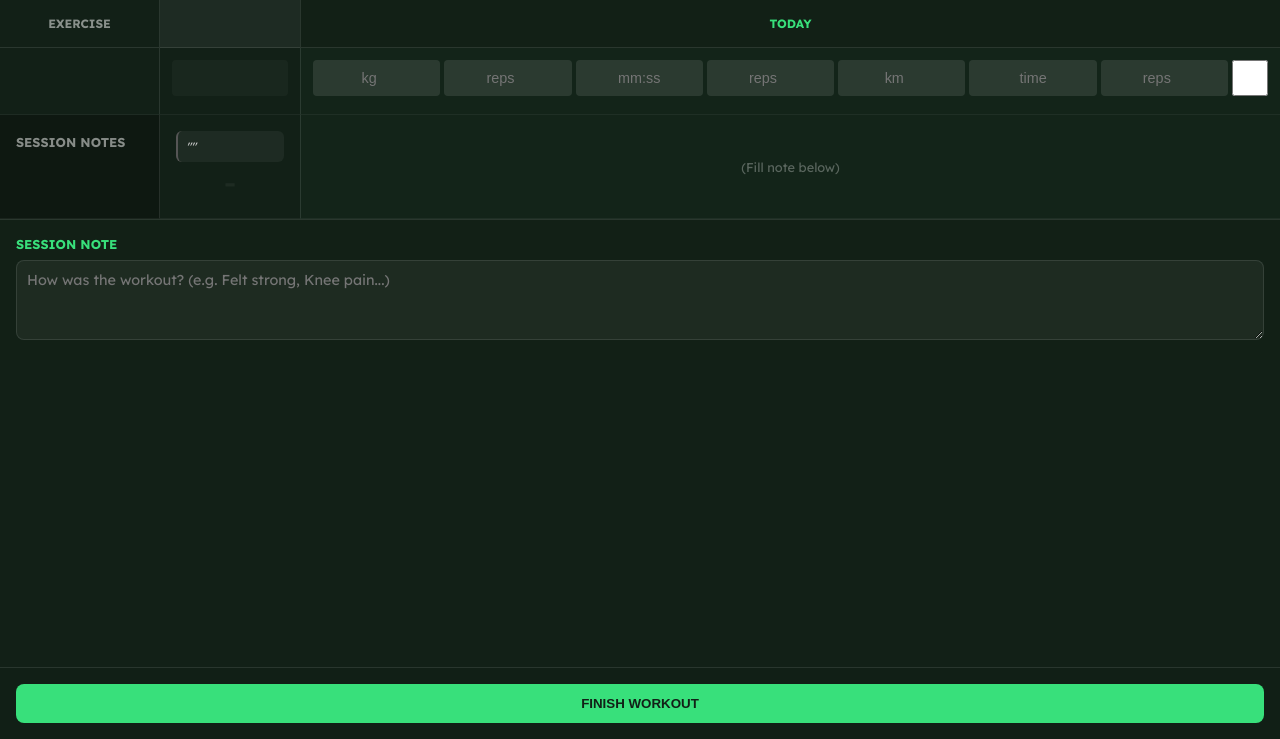
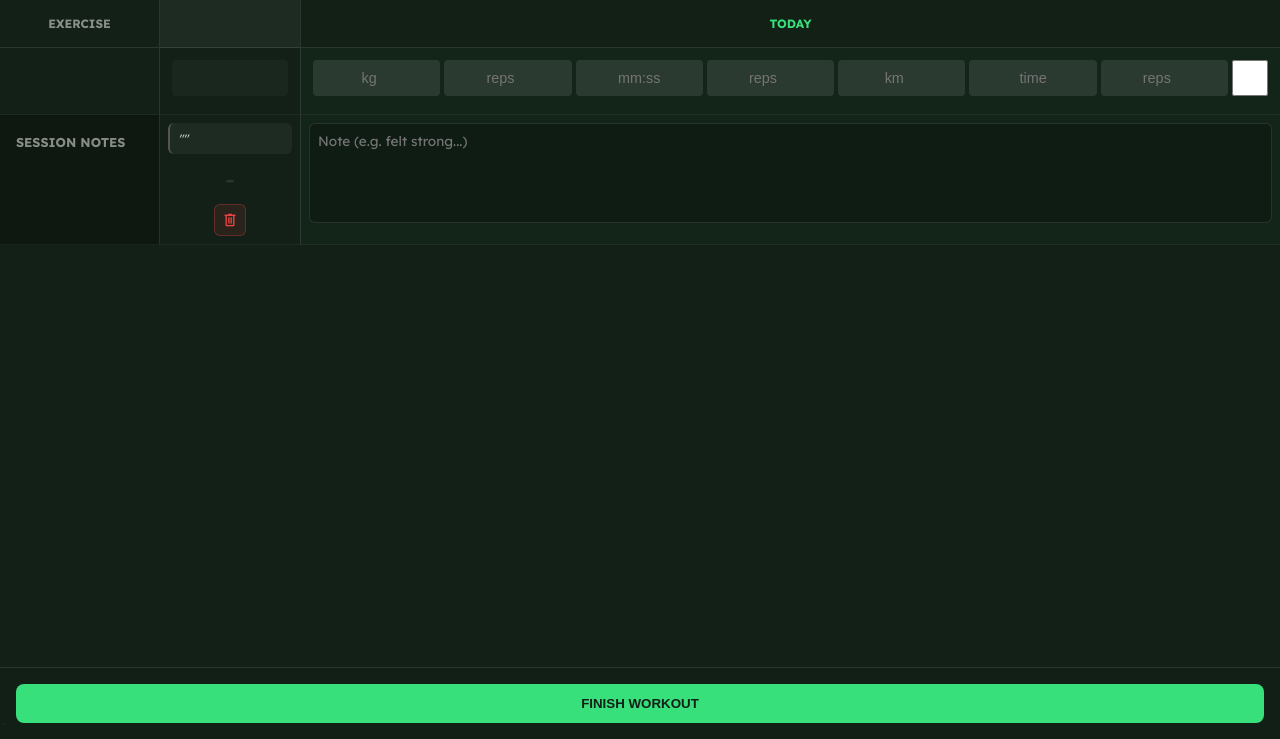
Before and after one commit to GaskaPiotr/WdPAI_2025, a PHP site: page /public/views/workout_session.html in a window 1280 px wide. Shown: the part 61-800 px from the top of the page. Run offline with PHP 8.4, Linux system fonts and the light colour scheme.

Commit message:
Add user is able to remove session

```diff
--- a/Routing.php
+++ b/Routing.php
@@ -71,6 +71,10 @@ class Routing {
             'controller' => 'PlanController',
             'action' => 'saveWorkout'
         ],
+        'delete-session' => [
+            'controller' => 'PlanController',
+            'action' => 'deleteSession'
+        ],
     ];
 
     public static function route($path) {
@@ -80,6 +84,7 @@ class Routing {
             return;
         }
         switch ($path) {
+            case 'delete-session':
             case 'save-workout':
             case 'start-workout':
             case 'plan':
--- a/public/views/workout_session.html
+++ b/public/views/workout_session.html
@@ -11,168 +11,7 @@
     <link rel="stylesheet" href="/public/styles/base.css">
     <link rel="stylesheet" href="/public/styles/workout_session.css">
 </head>
-<!--
-<body>
 
-    <header class="session-header">
-        <div>
-            <span class="subtitle">Session Active</span>
-            <h1>
-                <?= htmlspecialchars($plan['name']); ?>
-            </h1>
-        </div>
-        <a href="/dashboard" style="color: white; opacity: 0.5;"><span
-                class="material-symbols-outlined">close</span></a>
-    </header>
-
-    <form id="workout-form" method="POST" action="save-workout" class="table-wrapper">
-        <input type="hidden" name="plan_id" value="<?= $plan['id']; ?>">
-
-        <table>
-            <tbody>
-                <?php foreach ($exercises as $exercise): ?>
-                <tr>
-                    <td class="col-today">
-                        <?php for($i = 1; $i <= $exercise['sets_count']; $i++): ?>
-                        <div class="set-row">
-                            <div class="active-input-group">
-
-                                <?php
-                                            // WAŻNE: Używamy relation_id, bo to jest 'plan_exercise_id' w bazie logów!
-                                            // Wynik: results[155][1][weight]
-                                            $baseName = "results[{$exercise['relation_id']}][{$i}]";
-                                        ?>
-
-                                <?php if ($exercise['type'] === 'weight_reps'): ?>
-                                <input type="number" step="0.5" name="<?= $baseName ?>[weight]" class="workout-input"
-                                    placeholder="kg">
-                                <input type="number" name="<?= $baseName ?>[reps]" class="workout-input"
-                                    placeholder="reps">
-
-                                <?php elseif ($exercise['type'] === 'time_only'): ?>
-                                <input type="text" name="<?= $baseName ?>[time]" class="workout-input"
-                                    placeholder="mm:ss">
-
-                                <?php elseif ($exercise['type'] === 'reps_only'): ?>
-                                <input type="number" name="<?= $baseName ?>[reps]" class="workout-input"
-                                    placeholder="reps">
-
-                                <?php elseif ($exercise['type'] === 'distance_time' || $exercise['type'] === 'time_distance'): ?>
-                                <input type="number" step="0.1" name="<?= $baseName ?>[dist]" class="workout-input"
-                                    placeholder="km">
-                                <input type="text" name="<?= $baseName ?>[time]" class="workout-input"
-                                    placeholder="mm:ss">
-                                <?php endif; ?>
-
-                            </div>
-                            <input type="checkbox" class="check-box">
-                        </div>
-                        <?php endfor; ?>
-                    </td>
-
-                </tr>
-                <?php endforeach; ?>
-            </tbody>
-        </table>
-
-        <div style="padding: 1rem; background: rgba(18,32,23,0.95); border-top: 1px solid rgba(255,255,255,0.1);">
-            <label
-                style="display: block; color: var(--primary-color); font-size: 0.8rem; font-weight: 700; margin-bottom: 0.5rem; text-transform: uppercase;">
-                Session Note
-            </label>
-            <textarea name="user_note" placeholder="How was the workout? (e.g. Felt strong, Knee pain...)"
-                style="width: 100%; background: rgba(255,255,255,0.05); border: 1px solid rgba(255,255,255,0.1); color: white; padding: 10px; border-radius: 8px; font-family: inherit; font-size: 0.9rem; min-height: 80px; resize: vertical;"></textarea>
-        </div>
-
-    </form>
-    <!--
-    <form id="workout-form" method="POST" action="save-workout" class="table-wrapper">
-        <input type="hidden" name="plan_id" value="<?= $plan['id']; ?>">
-
-        <table>
-            <thead>
-                <tr>
-                    <th class="col-exercise">Exercise</th>
-
-                    <?php foreach($historyDates as $date): ?>
-                        <th><?= date('M d', strtotime($date)); ?></th>
-                    <?php endforeach; ?>
-
-                    <th class="col-today">TODAY</th>
-                </tr>
-            </thead>
-            <tbody>
-
-                <?php foreach ($exercises as $exercise): ?>
-                    <tr>
-
-                        <td class="col-exercise">
-                            <div style="color: #38e07b; font-weight: 700; margin-bottom: 4px;">
-                                <?= htmlspecialchars($exercise['name']); ?>
-                            </div>
-                            <div style="font-size: 0.7rem; color: #888; text-transform: uppercase;">
-                                <?= $exercise['type']; ?>
-                            </div>
-                            <?php if($exercise['note']): ?>
-                                <div style="font-size: 0.75rem; color: #aaa; margin-top: 4px;">
-                                    <?= htmlspecialchars($exercise['note']); ?>
-                                </div>
-                            <?php endif; ?>
-                        </td>
-
-                        <?php foreach($historyDates as $date): ?>
-                            <td>
-                                <?php for($i = 0; $i < $exercise['sets_count']; $i++): ?>
-                                    <div class="set-row">
-                                        <div class="history-value">
-                                            <?= $historyData[$exercise['relation_id']][$date][$i] ?? '-'; ?>
-                                        </div>
-                                    </div>
-                                <?php endfor; ?>
-                            </td>
-                        <?php endforeach; ?>
-
-                        <td class="col-today">
-                            <?php for($i = 0; $i < $exercise['sets_count']; $i++): ?>
-                                <div class="set-row">
-
-                                    <div class="active-input-group">
-                                        <?php if ($exercise['type'] === 'weight_reps'): ?>
-                                            <input type="number" step="0.5" class="workout-input" placeholder="kg">
-                                            <input type="number" class="workout-input" placeholder="reps">
-
-                                        <?php elseif ($exercise['type'] === 'time_only'): ?>
-                                            <input type="text" class="workout-input" placeholder="mm:ss">
-
-                                        <?php elseif ($exercise['type'] === 'distance_time' || $exercise['type'] === 'time_distance'): ?>
-                                            <input type="number" step="0.1" class="workout-input" placeholder="km">
-                                            <input type="text" class="workout-input" placeholder="time">
-
-                                        <?php else: ?>
-                                            <input type="number" class="workout-input" placeholder="reps">
-                                        <?php endif; ?>
-                                    </div>
-
-                                    <input type="checkbox" class="check-box">
-                                </div>
-                            <?php endfor; ?>
-                        </td>
-
-                    </tr>
-                <?php endforeach; ?>
-
-            </tbody>
-        </table>
-    </form>
-
-    <div class="footer">
-        <button onclick="document.getElementById('workout-form').submit();" class="btn-primary">
-            FINISH WORKOUT
-        </button>
-    </div>
-
-</body>
--->
 
 <body>
 
@@ -196,108 +35,8 @@
                     <th class="col-exercise">Exercise</th>
 
                     <?php foreach($pastSessions as $session): ?>
-                        <th>
-                            <?= date('M d', strtotime($session['date'])); ?>
-                        </th>
-                    <?php endforeach; ?>
-
-                    <th class="col-today">TODAY</th>
-                </tr>
-            </thead>
-            <tbody>
-
-                <?php foreach ($exercises as $exercise): ?>
-                    <tr>
-
-                        <td class="col-exercise">
-                            <div style="color: #38e07b; font-weight: 700; margin-bottom: 4px;">
-                                <?= htmlspecialchars($exercise['name']); ?>
-                            </div>
-                            <div style="font-size: 0.7rem; color: #888; text-transform: uppercase;">
-                                <?= $exercise['type']; ?>
-                            </div>
-                            <?php if($exercise['note']): ?>
-                                <div style="font-size: 0.75rem; color: #aaa; margin-top: 4px;">
-                                    <?= htmlspecialchars($exercise['note']); ?>
-                                </div>
-                            <?php endif; ?>
-                        </td>
-
-                        <?php foreach($pastSessions as $session): ?>
-                            <td>
-                                <?php for($i = 0; $i < $exercise['sets_count']; $i++): ?>
-                                    <div class="set-row">
-                                        <div class="history-value">
-                                            <?= $historyData[$exercise['relation_id']][$session['id']][$i] ?? '-'; ?>
-                                        </div>
-                                    </div>
-                                <?php endfor; ?>
-                            </td>
-                        <?php endforeach; ?>
-
-                        <td class="col-today">
-                            <?php for($i = 1; $i <= $exercise['sets_count']; $i++): ?>
-                                <div class="set-row">
-                                    <div class="active-input-group">
-                                        <?php $baseName = "results[{$exercise['relation_id']}][{$i}]"; ?>
-
-                                        <?php if ($exercise['type'] === 'weight_reps'): ?>
-                                            <input type="number" step="0.5" name="<?= $baseName ?>[weight]" class="workout-input" placeholder="kg">
-                                            <input type="number" name="<?= $baseName ?>[reps]" class="workout-input" placeholder="reps">
-                                        <?php elseif ($exercise['type'] === 'time_only'): ?>
-                                            <input type="text" name="<?= $baseName ?>[time]" class="workout-input" placeholder="mm:ss">
-                                        <?php elseif ($exercise['type'] === 'reps_only'): ?>
-                                            <input type="number" name="<?= $baseName ?>[reps]" class="workout-input" placeholder="reps">
-                                        <?php elseif ($exercise['type'] === 'distance_time' || $exercise['type'] === 'time_distance'): ?>
-                                            <input type="number" step="0.1" name="<?= $baseName ?>[dist]" class="workout-input" placeholder="km">
-                                            <input type="text" name="<?= $baseName ?>[time]" class="workout-input" placeholder="time">
-                                        <?php else: ?>
-                                            <input type="number" name="<?= $baseName ?>[reps]" class="workout-input" placeholder="reps">
-                                        <?php endif; ?>
-                                    </div>
-                                    <input type="checkbox" class="check-box">
-                                </div>
-                            <?php endfor; ?>
-                        </td>
-
-                    </tr>
-                <?php endforeach; ?>
-
-                <tr style="border-top: 2px solid rgba(255,255,255,0.1);">
-                    <td class="col-exercise" style="background-color: #0e1811;">
-                        <span style="color: rgba(255,255,255,0.5); font-weight: 700; font-size: 0.8rem; text-transform: uppercase;">
-                            SESSION NOTES
-                        </span>
-                    </td>
-
-                    <?php foreach($pastSessions as $session): ?>
-                        <td style="vertical-align: top; padding: 1rem;">
-                            <?php if(!empty($historyNotes[$session['id']])): ?>
-                                <div style="font-size: 0.75rem; color: #ccc; font-style: italic; background: rgba(255,255,255,0.05); padding: 8px; border-radius: 6px; border-left: 2px solid #555;">
-                                    "<?= htmlspecialchars($historyNotes[$session['id']]); ?>"
-                                </div>
-                            <?php else: ?>
-                                <span style="font-size: 2rem; color: rgba(255,255,255,0.05); display: block; text-align: center;">-</span>
-                            <?php endif; ?>
-                        </td>
-                    <?php endforeach; ?>
-
-                    <td class="col-today" style="vertical-align: middle; text-align: center; color: rgba(255,255,255,0.3); font-size: 0.8rem;">
-                        (Fill note below)
-                    </td>
-                </tr>
-
-            </tbody>
-        </table>
-<!--
-        <table>
-            <thead>
-                <tr>
-                    <th class="col-exercise">Exercise</th>
-
-                    <?php foreach($historyDates as $date): ?>
                     <th>
-                        <?= date('M d', strtotime($date)); ?>
+                        <?= date('M d', strtotime($session['date'])); ?>
                     </th>
                     <?php endforeach; ?>
 
@@ -308,7 +47,6 @@
 
                 <?php foreach ($exercises as $exercise): ?>
                 <tr>
-
                     <td class="col-exercise">
                         <div style="color: #38e07b; font-weight: 700; margin-bottom: 4px;">
                             <?= htmlspecialchars($exercise['name']); ?>
@@ -322,12 +60,13 @@
                         </div>
                         <?php endif; ?>
                     </td>
-                    <?php foreach($historyDates as $date): ?>
+
+                    <?php foreach($pastSessions as $session): ?>
                     <td>
                         <?php for($i = 0; $i < $exercise['sets_count']; $i++): ?>
                         <div class="set-row">
                             <div class="history-value">
-                                <?= $historyData[$exercise['relation_id']][$date][$i] ?? '-'; ?>
+                                <?= $historyData[$exercise['relation_id']][$session['id']][$i] ?? '-'; ?>
                             </div>
                         </div>
                         <?php endfor; ?>
@@ -338,91 +77,79 @@
                         <?php for($i = 1; $i <= $exercise['sets_count']; $i++): ?>
                         <div class="set-row">
                             <div class="active-input-group">
-
-                                <?php
-                                            // Generowanie nazwy inputa: results[relation_id][seria][typ]
-                                            $baseName = "results[{$exercise['relation_id']}][{$i}]";
-                                        ?>
+                                <?php $baseName = "results[{$exercise['relation_id']}][{$i}]"; ?>
 
                                 <?php if ($exercise['type'] === 'weight_reps'): ?>
                                 <input type="number" step="0.5" name="<?= $baseName ?>[weight]" class="workout-input"
                                     placeholder="kg">
                                 <input type="number" name="<?= $baseName ?>[reps]" class="workout-input"
                                     placeholder="reps">
-
                                 <?php elseif ($exercise['type'] === 'time_only'): ?>
                                 <input type="text" name="<?= $baseName ?>[time]" class="workout-input"
                                     placeholder="mm:ss">
-
                                 <?php elseif ($exercise['type'] === 'reps_only'): ?>
                                 <input type="number" name="<?= $baseName ?>[reps]" class="workout-input"
                                     placeholder="reps">
-
                                 <?php elseif ($exercise['type'] === 'distance_time' || $exercise['type'] === 'time_distance'): ?>
                                 <input type="number" step="0.1" name="<?= $baseName ?>[dist]" class="workout-input"
                                     placeholder="km">
                                 <input type="text" name="<?= $baseName ?>[time]" class="workout-input"
                                     placeholder="time">
-
                                 <?php else: ?>
                                 <input type="number" name="<?= $baseName ?>[reps]" class="workout-input"
                                     placeholder="reps">
                                 <?php endif; ?>
-
                             </div>
                             <input type="checkbox" class="check-box">
                         </div>
                         <?php endfor; ?>
                     </td>
-
                 </tr>
                 <?php endforeach; ?>
-                <tr style="border-top: 2px solid rgba(255,255,255,0.1);">
+<tr style="border-top: 2px solid rgba(255,255,255,0.1);">
 
-                    <td class="col-exercise" style="background-color: #0e1811;">
-                        <span
-                            style="color: rgba(255,255,255,0.5); font-weight: 700; font-size: 0.8rem; text-transform: uppercase;">
+                    <td class="col-exercise" style="background-color: #0e1811; vertical-align: top;">
+                        <span style="color: rgba(255,255,255,0.5); font-weight: 700; font-size: 0.8rem; text-transform: uppercase;">
                             SESSION NOTES
                         </span>
-                        <div style="font-size: 0.7rem; color: #666; margin-top: 4px;">
-                            See how you felt
-                        </div>
                     </td>
+<?php foreach($pastSessions as $session): ?>
+                        <td style="vertical-align: top; padding: 0.5rem;">
+                            <div style="display: flex; flex-direction: column; justify-content: space-between; align-items: center; height: 100%; min-height: 90px;">
 
-                    <?php foreach($historyDates as $date): ?>
-                    <td style="vertical-align: top; padding: 1rem;">
-                        <?php if(!empty($historyNotes[$date])): ?>
-                        <div
-                            style="font-size: 0.75rem; color: #ccc; font-style: italic; background: rgba(255,255,255,0.05); padding: 8px; border-radius: 6px; border-left: 2px solid #555;">
-                            "
-                            <?= htmlspecialchars($historyNotes[$date]); ?>"
-                        </div>
-                        <?php else: ?>
-                        <span
-                            style="font-size: 2rem; color: rgba(255,255,255,0.05); display: block; text-align: center;">-</span>
-                        <?php endif; ?>
-                    </td>
+                                <div style="width: 100%;">
+                                    <?php if(!empty($historyNotes[$session['id']])): ?>
+                                        <div style="font-size: 0.75rem; color: #ccc; font-style: italic; background: rgba(255,255,255,0.05); padding: 8px; border-radius: 6px; border-left: 2px solid #555; margin-bottom: 10px;">
+                                            "<?= htmlspecialchars($historyNotes[$session['id']]); ?>"
+                                        </div>
+                                    <?php else: ?>
+                                        <div style="text-align: center; opacity: 0.1; font-size: 1.5rem; margin-bottom: 10px;">-</div>
+                                    <?php endif; ?>
+                                </div>
+
+                                <button type="button"
+                                        class="btn-delete"
+                                        data-id="<?= $session['id']; ?>"
+                                        onclick="prepareDelete(this)"
+                                        style="width: 32px; height: 32px; display: flex; align-items: center; justify-content: center; background: rgba(239, 68, 68, 0.1); border: 1px solid rgba(239, 68, 68, 0.3); border-radius: 6px; cursor: pointer; color: #ef4444; transition: all 0.2s;"
+                                        title="Delete Session">
+                                    <span class="material-symbols-outlined" style="font-size: 18px;">delete</span>
+                                </button>
+
+                            </div>
+                        </td>
                     <?php endforeach; ?>
 
-                    <td class="col-today"
-                        style="vertical-align: middle; text-align: center; color: rgba(255,255,255,0.3); font-size: 0.8rem;">
-                        (Fill note below)
+                    <td class="col-today" style="vertical-align: top; padding: 0.5rem;">
+                        <textarea name="user_note" placeholder="Note (e.g. felt strong...)"
+                            style="width: 100%; height: 100px; background: rgba(0,0,0,0.2); border: 1px solid rgba(255,255,255,0.1); color: white; padding: 8px; border-radius: 6px; font-family: inherit; font-size: 0.85rem; resize: none; box-sizing: border-box;"></textarea>
                     </td>
 
                 </tr>
-
             </tbody>
         </table>
-    -->
 
-        <div style="padding: 1rem; background: rgba(18,32,23,0.95); border-top: 1px solid rgba(255,255,255,0.1);">
-            <label
-                style="display: block; color: var(--primary-color); font-size: 0.8rem; font-weight: 700; margin-bottom: 0.5rem; text-transform: uppercase;">
-                Session Note
-            </label>
-            <textarea name="user_note" placeholder="How was the workout? (e.g. Felt strong, Knee pain...)"
-                style="width: 100%; background: rgba(255,255,255,0.05); border: 1px solid rgba(255,255,255,0.1); color: white; padding: 10px; border-radius: 8px; font-family: inherit; font-size: 0.9rem; min-height: 80px; resize: vertical;"></textarea>
-        </div>
+
 
     </form>
 
@@ -431,6 +158,27 @@
             FINISH WORKOUT
         </button>
     </div>
+    <form id="delete-session-form" action="delete-session" method="POST" style="display: none;">
+        <input type="hidden" name="plan_id" value="<?= $plan['id']; ?>">
+        <input type="hidden" name="session_id" id="delete-session-id-input">
+    </form>
+
+    <script>
+        function prepareDelete(buttonElement) {
+            // 1. Pobieramy ID z atrybutu data-id przycisku (to jest bezpieczne)
+            const sessionId = buttonElement.getAttribute('data-id');
+
+            // 2. Pytamy użytkownika
+            if (confirm('Delete this workout session permanently?')) {
+
+                // 3. Wstawiamy ID do ukrytego formularza
+                document.getElementById('delete-session-id-input').value = sessionId;
+
+                // 4. Wysyłamy formularz
+                document.getElementById('delete-session-form').submit();
+            }
+        }
+    </script>`
 
 </body>
 
```
Also changed, not shown: src/controllers/PlanController.php (+19 -0 lines), src/repository/WorkoutRepository.php (+9 -0 lines).
